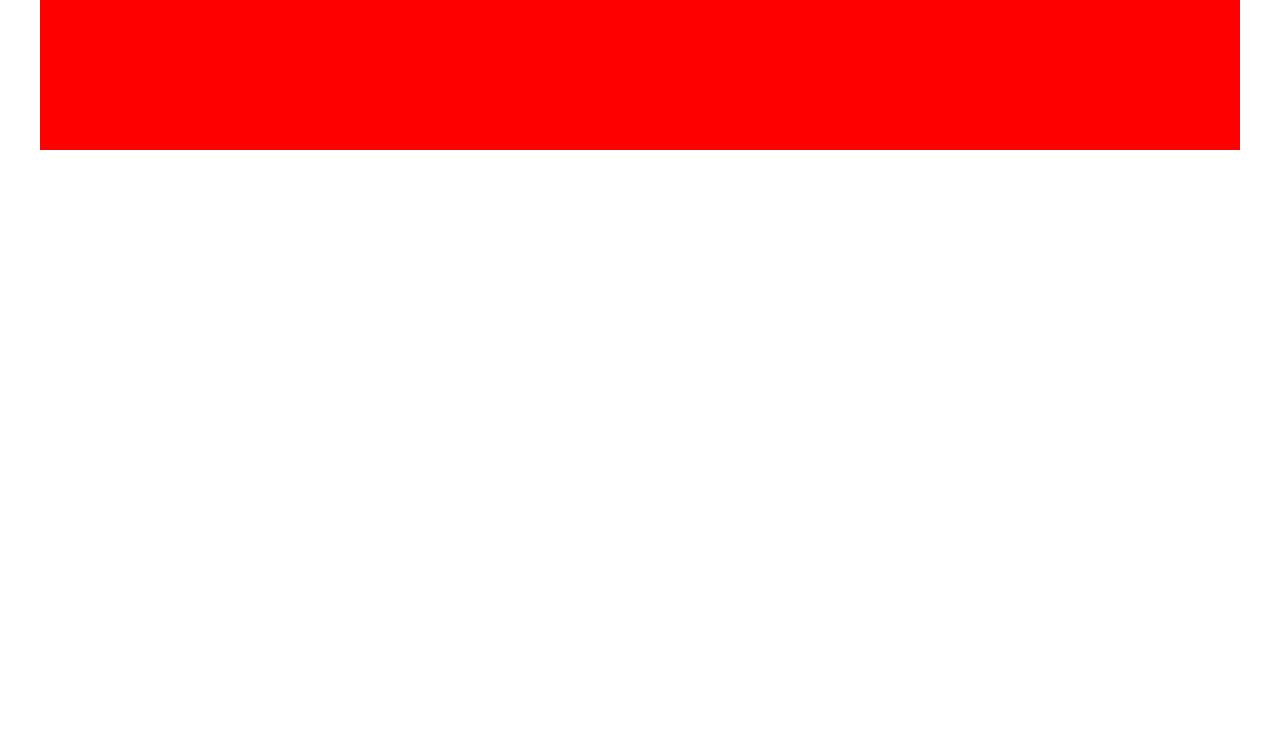
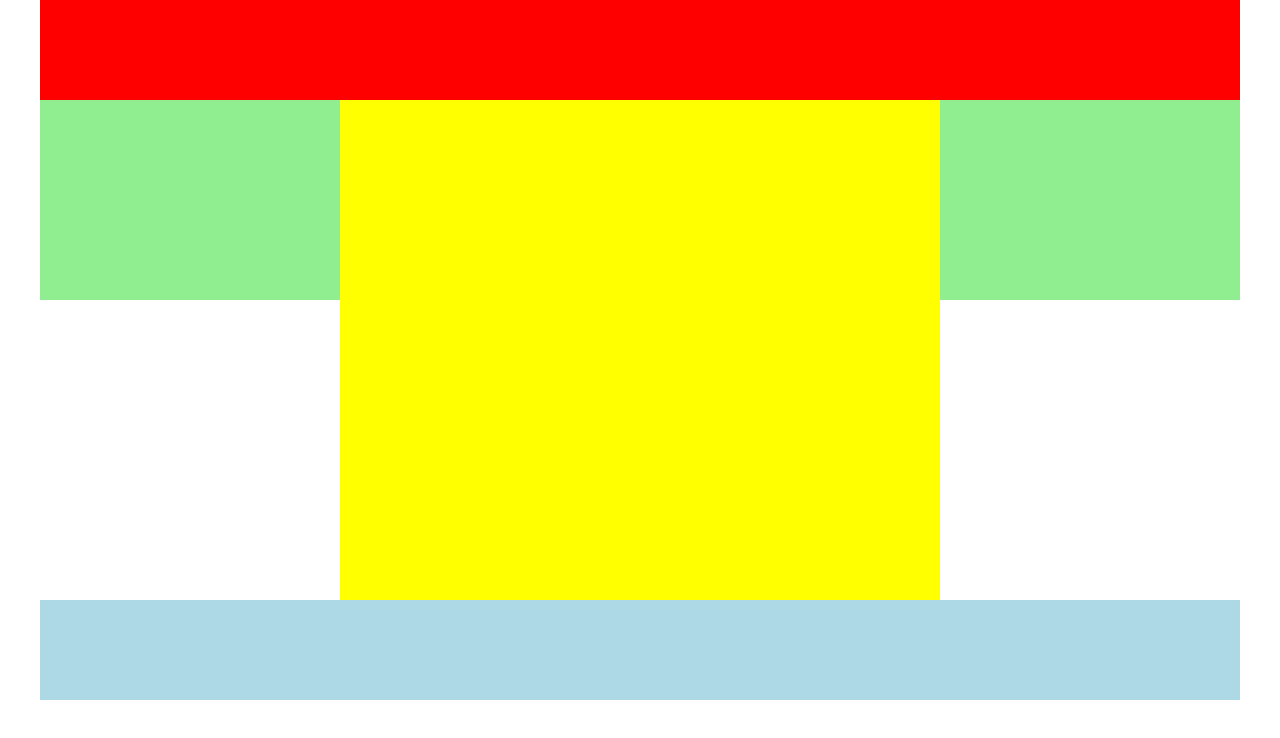
Before and after one commit to estefansilvi/htmlcss-struttura-wp, a plain HTML site: page index.html in a window 1280 px wide. Drawn offline with Linux system fonts and the light colour scheme.

Commit message:
style box

```diff
--- a/css/style.css
+++ b/css/style.css
@@ -7,13 +7,47 @@
 .conteiner {
   width: 1200px;
   height: 150px;
-  background: red;
+  background: black;
   margin: 0 auto;
 }
 
+header {
+  width: 100%;
+  height: 100px;
+  background: red;
+}
+
+footer {
+  width: :100%;
+  height: 100px;
+  background: lightblue;
+}
 
 .clearfix::after {
   content:"";
   display: table;
   clear: both;
 }
+
+.box1 {
+  width: 25%;
+  height: 200px;
+  background: lightgreen;
+}
+
+.box2 {
+  width: 50%;
+  height: 500px;
+  background: yellow;
+}
+
+.box3 {
+  width: 25%;
+  height: 200px;
+  background: lightgreen;
+}
+
+/* utility class*/
+.float-l {
+  float: left;
+}
```
